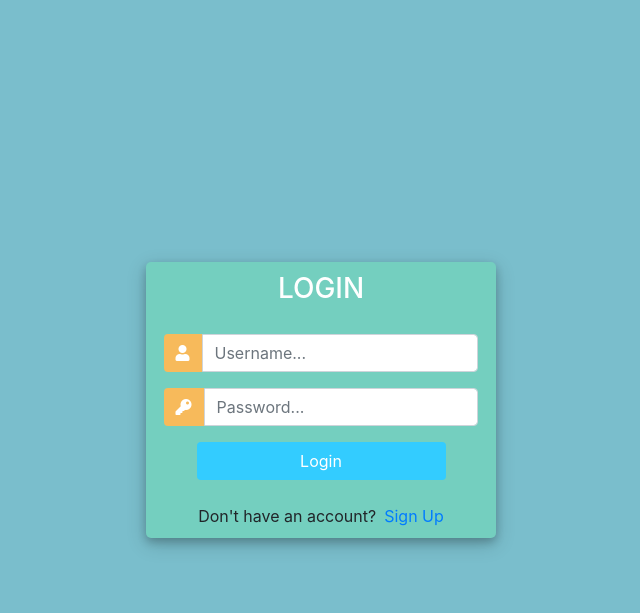
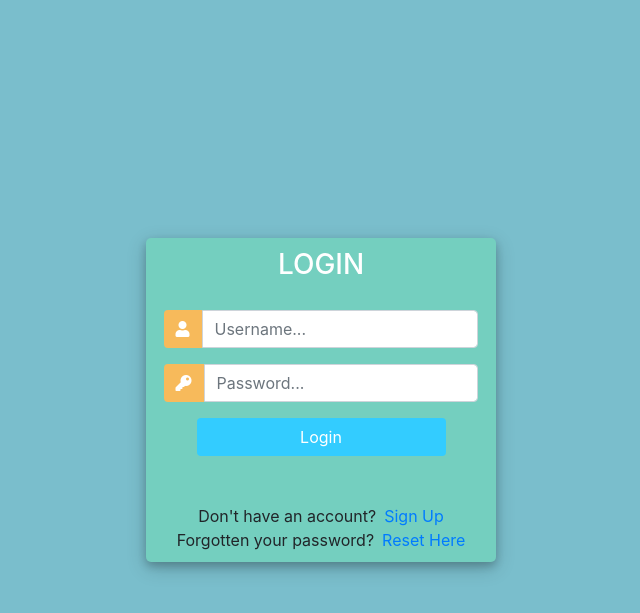
Before and after one commit to DavidSaruni/Password-Reset-with-Django, a Django app: page /login/ in a window 1280 px wide. Shown: the top 613 px of the page, without its empty margins (319-959 px from the left). Run offline with Django 3.2, Linux system fonts and the light colour scheme; some libraries are stand-ins or nearby versions.

Commit message:
user authentication

```diff
--- a/contacts/templates/contacts/login.html
+++ b/contacts/templates/contacts/login.html
@@ -112,9 +112,17 @@
                 {% endfor %}
 
 				<div class="mt-4">
+
+
+				</div>
+
+				<div class="mt-4">
 					<div class="d-flex justify-content-center links">
 						Don't have an account? <a href="{% url 'register' %}" class="ml-2">Sign Up</a>
 					</div>
+					<div class="d-flex justify-content-center links">
+						Forgotten your password? <a href="{% url 'register' %}" class="ml-2">Reset Here</a>
+				   </div>
 
 				</div>
 			</div>
--- a/contacts/urls.py
+++ b/contacts/urls.py
@@ -3,6 +3,7 @@ from . import views
 
 urlpatterns = [
     path('login/', views.loginPage, name='login'),
+    path('logout/', views.logoutUser, name='logout'),
     path('register/', views.registerPage, name='register'),
     path('', views.home, name='home'),
 
--- a/contacts/views.py
+++ b/contacts/views.py
@@ -4,6 +4,7 @@ from django.contrib.auth.forms import UserCreationForm
 from django.contrib import messages
 
 from django.contrib.auth import authenticate, login, logout
+from django.contrib.auth.decorators import login_required
 
 from .models import *
 from .forms import CreateUserForm
@@ -12,37 +13,47 @@ from .forms import CreateUserForm
 
 # Create your views here.
 def registerPage(request):
-    form = CreateUserForm()
+    if request.user.is_authenticated:
+        return redirect('home')
+    else:
+        form = CreateUserForm()
 
-    #let us process our form
-    if request.method == 'POST':
-        form = CreateUserForm(request.POST) #pass in the data
-        if form.is_valid(): #save the data
-            form.save()
-            user = form.cleaned_data.get('username')
-            messages.success(request, 'Account for ' + user + ' was created')
-            return redirect('login')
+        #let us process our form
+        if request.method == 'POST':
+            form = CreateUserForm(request.POST) #pass in the data
+            if form.is_valid(): #save the data
+                form.save()
+                user = form.cleaned_data.get('username')
+                messages.success(request, 'Account for ' + user + ' was created')
+                return redirect('login')
 
-    context = {'form': form}
-    return render(request, 'contacts/register.html', context)
+        context = {'form': form}
+        return render(request, 'contacts/register.html', context)
 
 def loginPage(request):
+    if request.user.is_authenticated:
+        return redirect('home')
+    else:
+        if request.method == 'POST':
+            username = request.POST.get('username')
+            password = request.POST.get('password')
 
-    if request.method == 'POST':
-        username = request.POST.get('username')
-        password = request.POST.get('password')
+            user = authenticate(request, username=username, password=password)
 
-        user = authenticate(request, username=username, password=password)
+            if user is not None:
+                login(request, user)
+                return redirect('home')
+            else:
+                messages.info(request, 'Username or Password is incorrect')
 
-        if user is not None:
-            login(request, user)
-            return redirect('home')
-        else:
-            messages.info(request, 'Username or Password is incorrect')
+        context = {}
+        return render(request, 'contacts/login.html', context)
 
-    context = {}
-    return render(request, 'contacts/login.html', context)
+def logoutUser(request):
+    logout(request)
+    return redirect('login')
 
+@login_required(login_url='login')
 def home(request):
     context = {}
     return render(request, 'contacts/contact_list.html', context)
```
Also changed, not shown: db.sqlite3.
